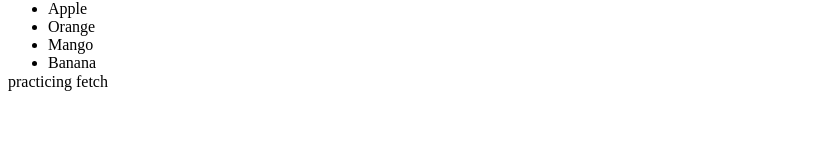
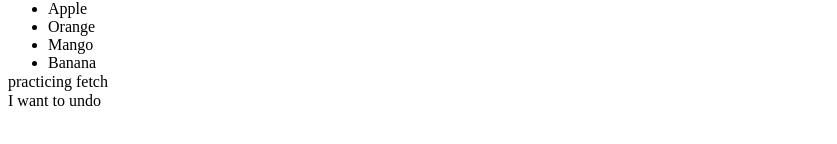
Before and after one commit to Azeezbank/FLEXISAF-WK2_ASSIGN, a plain HTML site: page index.html in a window 1280 px wide. Shown: the part 508-652 px from the top of the page, without its empty margins (0-837 px from the left). Drawn offline with Linux system fonts and the light colour scheme.

Commit message:
add revert

```diff
--- a/index.html
+++ b/index.html
@@ -26,6 +26,7 @@
     <h3>Implementation of array on simple HTML webpage</h3>
     <p id="demo"></p>
     <p>practicing fetch</p>
+    <p>I want to undo</p>
     <script src="index.js"></script>
   </body>
 </html>
```
